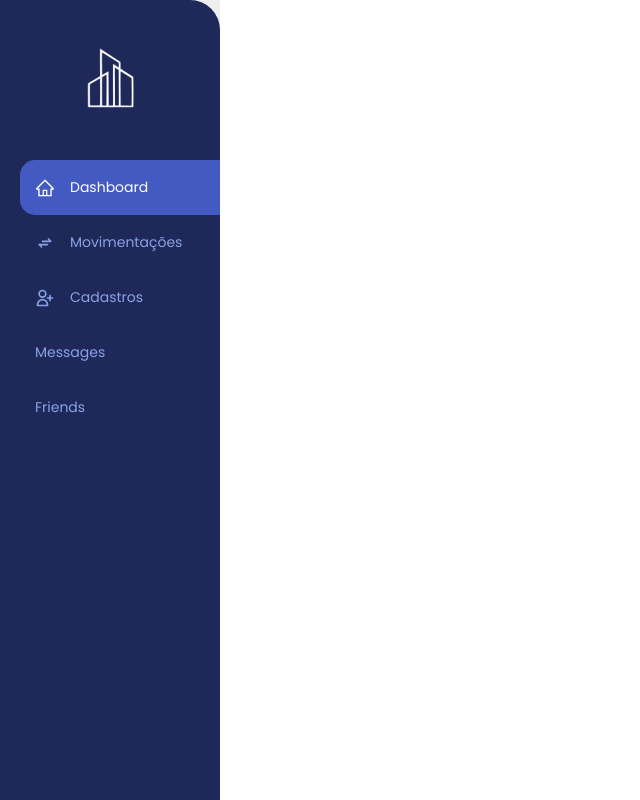
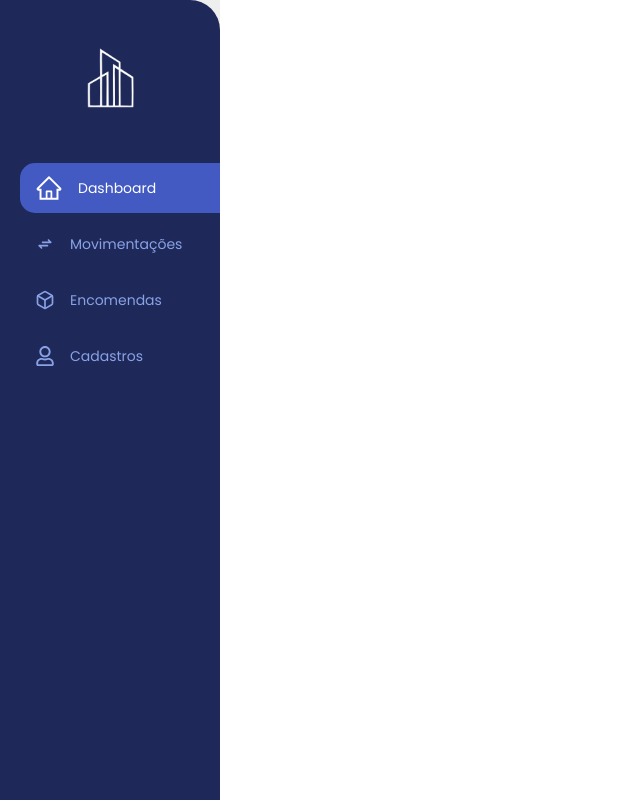
Before and after one commit to brunomart97/proffy-nlw2, a React (Create React App) app: page / in a window 1280 px wide. Shown: the whole page, without its empty margins (0-640 px from the left). Built offline with nearby package versions, Linux system fonts and the light colour scheme.

Commit message:
Menu buttons style

```diff
--- a/src/components/Layout/index.jsx
+++ b/src/components/Layout/index.jsx
@@ -9,7 +9,7 @@ export default function Layout() {
 
   function changeTheme() {
     setDarkTheme(!darkTheme);
-  }
+  };
 
   return (
     <div className="layout">
--- a/src/components/Layout/styles.scss
+++ b/src/components/Layout/styles.scss
@@ -1,6 +1,6 @@
 // Sidebar
 // Header
-// ContentHome
+// Content
 
 .layout {
   display: grid;
--- a/src/components/Sidebar/index.jsx
+++ b/src/components/Sidebar/index.jsx
@@ -1,12 +1,22 @@
+import { useState } from "react";
+
 import "./styles.scss";
 
 import ImperiusLogo from '../../assets/img/imperius-logo.png';
 
 import { AiOutlineHome } from 'react-icons/ai';
 import { CgArrowsExchange } from 'react-icons/cg';
-import { HiOutlineUserAdd } from 'react-icons/hi';
+import { FaRegUser } from 'react-icons/fa';
+import { FiBox } from 'react-icons/fi';
 
 export default function Sidebar({ darkTheme }) {
+  const [selectedButton, setSelectedButton] = useState('dashboard');
+  console.log(selectedButton);
+
+  // function changeSelectedButton() {
+  //   setSelectedButton(!selectedButton);
+  // };
+
   return (
     <div className={`backSidebar ${darkTheme && "dark"}`}>
       <div className={`sidebar ${darkTheme && "dark"}`}>
@@ -16,23 +26,36 @@ export default function Sidebar({ darkTheme }) {
           </div>
 
           <div className="menu">
-            <button className="active">
+            <button
+              className={selectedButton === 'dashboard' && 'active'}
+              onClick={() => setSelectedButton('dashboard')}
+            >
               <AiOutlineHome />
               Dashboard
             </button>
-            <button>
+
+            <button
+              className={selectedButton === 'movimentacoes' && 'active'}
+              onClick={() => setSelectedButton('movimentacoes')}
+            >
               <CgArrowsExchange />
               Movimentações
             </button>
-            <button>
-              <HiOutlineUserAdd />
+
+            <button
+              className={selectedButton === 'encomendas' && 'active'}
+              onClick={() => setSelectedButton('encomendas')}
+            >
+              <FiBox />
+              Encomendas
+            </button>
+
+            <button
+              className={selectedButton === 'cadastros' && 'active'}
+              onClick={() => setSelectedButton('cadastros')}
+            >
+              <FaRegUser />
               Cadastros
-            </button>
-            <button>
-              Messages
-            </button>
-            <button>
-              Friends
             </button>
           </div>
         </div>
--- a/src/components/Sidebar/styles.scss
+++ b/src/components/Sidebar/styles.scss
@@ -49,7 +49,7 @@
 
         button {
           width: 100%;
-          height: 55px;
+          height: 50px;
           display: flex;
           align-items: center;
           font-family: "Poppins", sans-serif;
@@ -58,6 +58,7 @@
           background-color: transparent;
           border: none;
           padding: 5px 15px;
+          margin: 3px 0;
           text-align: start;
           border-radius: 15px 0 0 15px;
           cursor: pointer;
@@ -66,11 +67,17 @@
             width: 20px;
             height: 20px;
             margin-right: 15px;
+            transition: .3s;
           }
 
           &.active {
             background-color: var(--blueSecond);
             color: #fff;
+
+            svg {
+              width: 28px;
+              height: 28px;
+            }
           }
         }
       }
```
